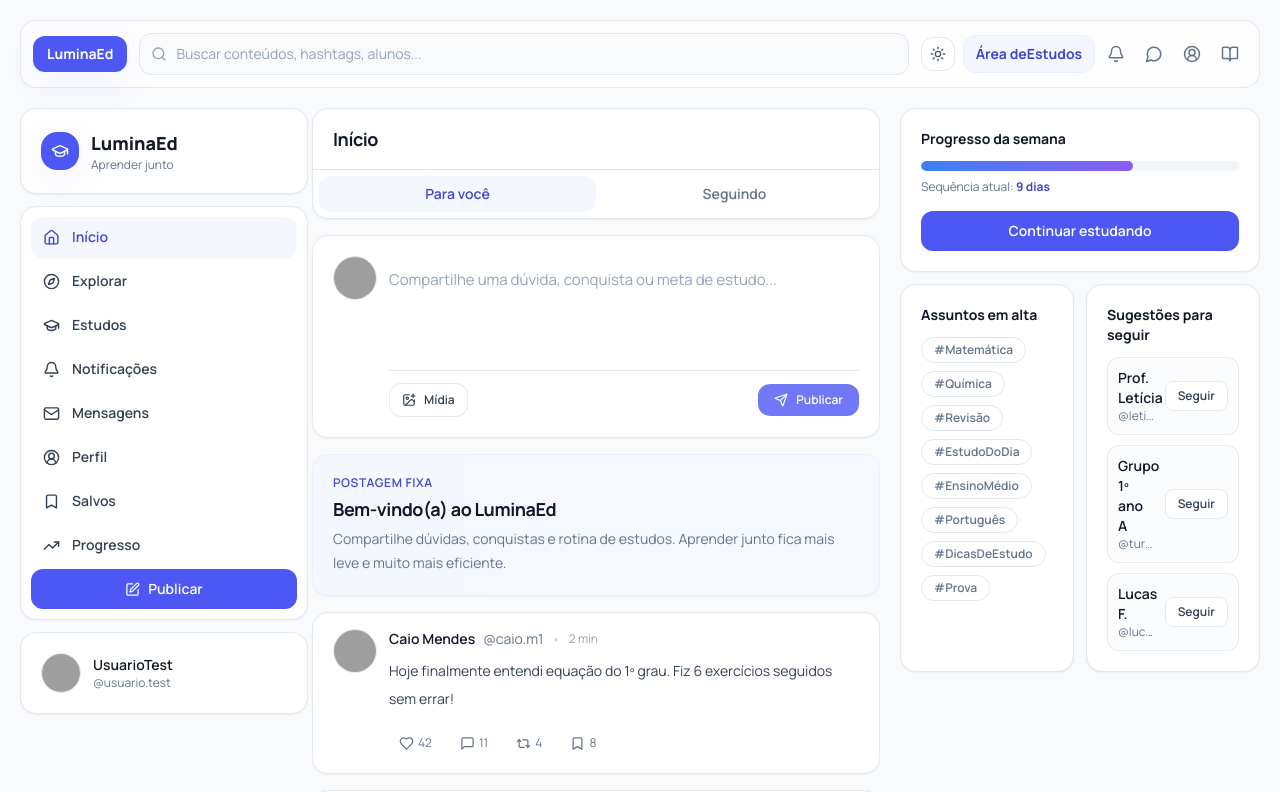
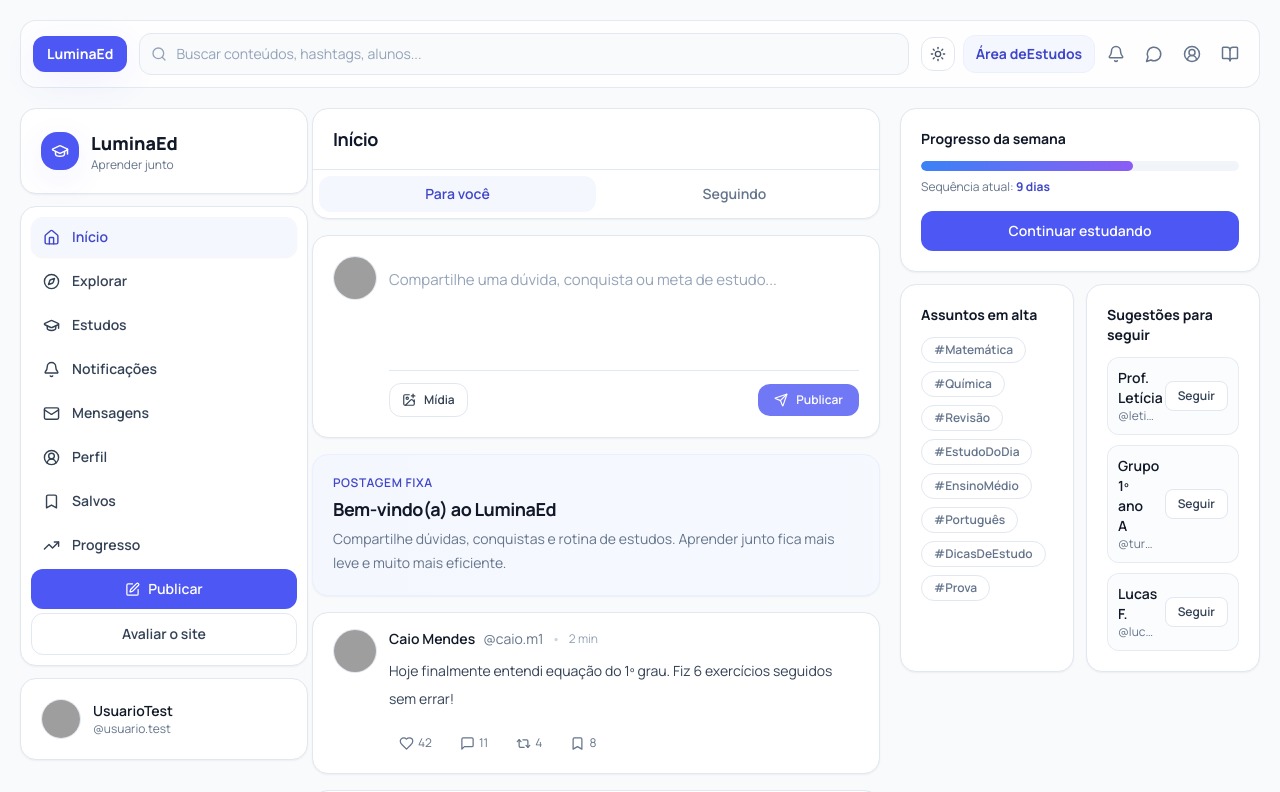
Before and after one commit to Luiz-eduardo1005/luminaed, a React (Vite) app: page /app/feed in a window 1280 px wide. Shown: the top 792 px of the page. Built offline with nearby package versions, Linux system fonts and the light colour scheme; grey boxes are pictures that could not be loaded.

Commit message:
av do siote

```diff
--- a/src/App.jsx
+++ b/src/App.jsx
@@ -27,7 +27,7 @@ import TopBar from "./components/layout/TopBar";
 import RightPanel from "./components/layout/RightPanel";
 import PostCard from "./components/social/PostCard";
 import SubjectCard from "./components/study/SubjectCard";
-import { brand, currentUser, disciplineContent, messages, notifications, posts, subjects } from "./data/mockData";
+import { brand, currentUser, disciplineContent, feedbackFormUrl, messages, notifications, posts, subjects } from "./data/mockData";
 import { FeedSkeleton, Skeleton } from "./components/ui/Skeleton";
 import EmptyState from "./components/ui/EmptyState";
 import MobileNav from "./components/ui/MobileNav";
@@ -432,7 +432,6 @@ function ModulePage() {
   const [quizSubmitted, setQuizSubmitted] = useState(false);
   const [summaryMode, setSummaryMode] = useState("modulo");
   const { showToast } = useToast();
-  const siteFeedbackFormUrl = "";
   const allQuestionsAnswered =
     moduleData?.quiz?.length > 0 &&
     moduleData.quiz.every((question) => selectedAnswers[question.id] !== undefined);
@@ -733,13 +732,12 @@ function ModulePage() {
               >
                 Verificar respostas
               </button>
-              {quizSubmitted ? (
               <a
-                  href={siteFeedbackFormUrl || "#"}
+                href={feedbackFormUrl || "#"}
                 target="_blank"
                 rel="noreferrer"
                 onClick={(event) => {
-                    if (!siteFeedbackFormUrl) {
+                  if (!feedbackFormUrl) {
                     event.preventDefault();
                     showToast("Link de avaliação será adicionado em breve");
                   }
@@ -748,7 +746,6 @@ function ModulePage() {
               >
                 Avaliar o site
               </a>
-              ) : null}
             </div>
           </article>
         </div>
--- a/src/components/layout/SideNav.jsx
+++ b/src/components/layout/SideNav.jsx
@@ -10,7 +10,8 @@ import {
   TrendingUp,
   PenSquare,
 } from "lucide-react";
-import { currentUser, menuItems } from "../../data/mockData";
+import { feedbackFormUrl, currentUser, menuItems } from "../../data/mockData";
+import { useToast } from "../ui/Toast";
 
 function toPath(label) {
   const map = {
@@ -27,6 +28,7 @@ function toPath(label) {
 }
 
 export default function SideNav() {
+  const { showToast } = useToast();
   const iconMap = {
     Início: House,
     Explorar: Compass,
@@ -73,6 +75,20 @@ export default function SideNav() {
           <PenSquare size={15} />
           Publicar
         </button>
+        <a
+          href={feedbackFormUrl || "#"}
+          target="_blank"
+          rel="noreferrer"
+          onClick={(event) => {
+            if (!feedbackFormUrl) {
+              event.preventDefault();
+              showToast("Link de avaliação será adicionado em breve");
+            }
+          }}
+          className="btn-soft mt-2 w-full"
+        >
+          Avaliar o site
+        </a>
       </nav>
 
       <div className="panel panel-hover mt-auto flex items-center gap-3">
--- a/src/data/mockData.js
+++ b/src/data/mockData.js
@@ -13,6 +13,8 @@ export const brand = {
   name: "LuminaEd",
   slogan: "Aprender junto, evoluir todo dia.",
 };
+
+export const feedbackFormUrl = "";
 
 export const currentUser = {
   id: "u0",
```
Lines whose indentation alone changed are shown as unchanged.
